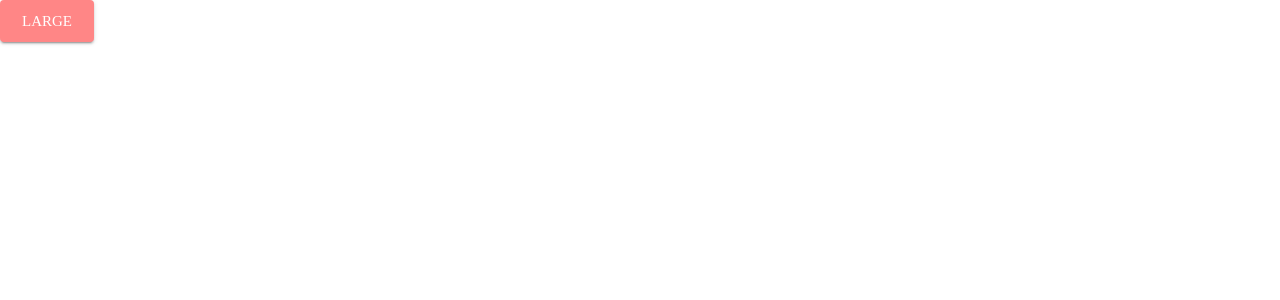
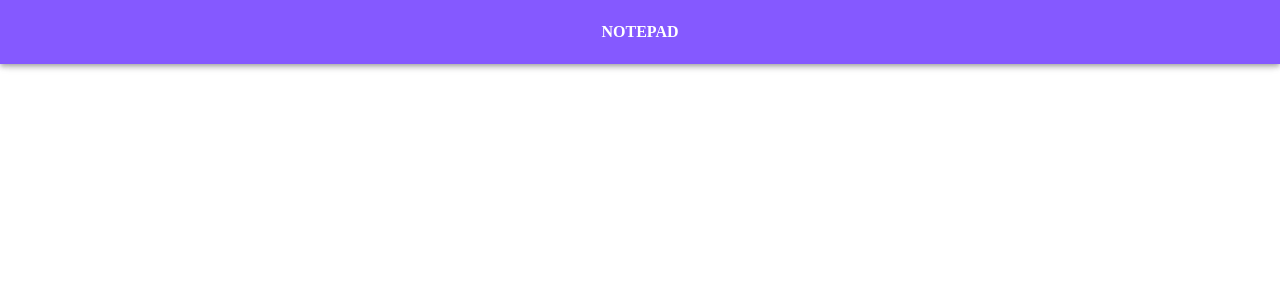
Before and after one commit to NewBean0312/react-test, a React (Create React App) app: page / in a window 1280 px wide. Shown: the top 300 px of the page. Built offline with nearby package versions, Linux system fonts and the light colour scheme; a web font is replaced by a local one.

Commit message:
AppBar 적용

```diff
--- a/src/App.js
+++ b/src/App.js
@@ -1,14 +1,18 @@
 import React, { useState, useRef } from "react";
-import { Button } from "@mui/material";
+import { AppBar, Toolbar } from "@mui/material";
 
 import "./App.css";
 
 function App() {
   return (
     <>
-      <Button variant="contained" size="large">
-        Large
-      </Button>
+      <AppBar position="fixed">
+        <Toolbar>
+          <div className="flex-1"></div>
+          <div className="font-bold">NOTEPAD</div>
+          <div className="flex-1"></div>
+        </Toolbar>
+      </AppBar>
     </>
   );
 }
--- a/src/index.js
+++ b/src/index.js
@@ -11,7 +11,7 @@ const theme = createTheme({
   },
   palette: {
     primary: {
-      main: "#ff8686",
+      main: "#8559ff",
       contrastText: "#ffffff",
     },
   },
```
